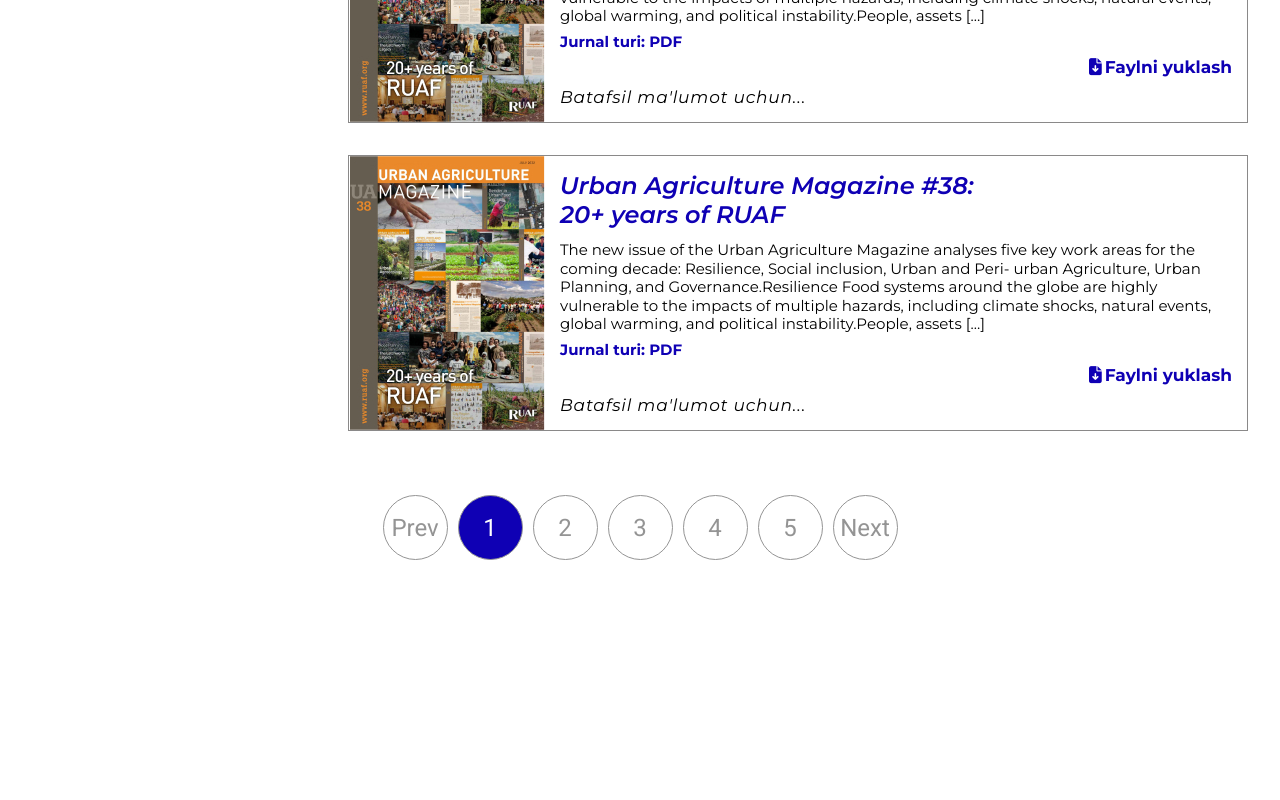
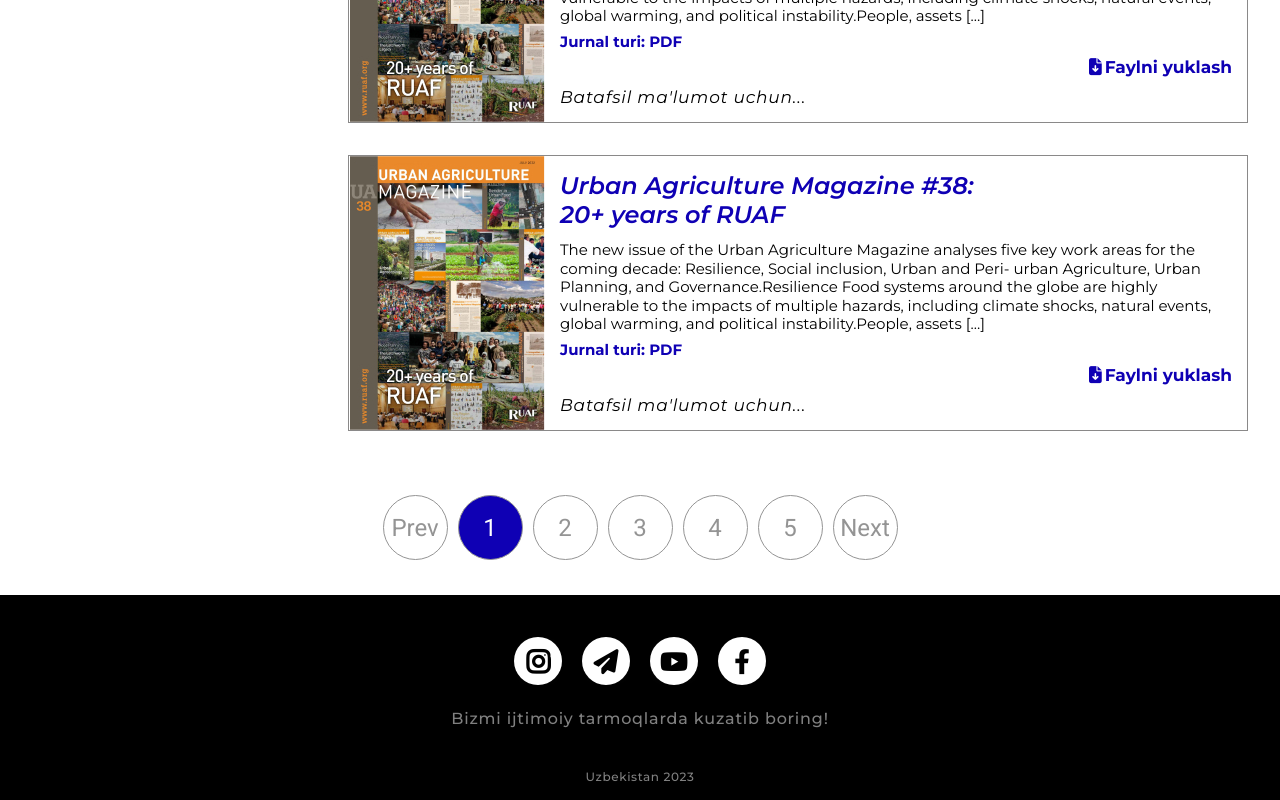
Before and after one commit to jahakholikulov002/article-vue, a Vue app: page /magazines in a window 1280 px wide. Shown: the part 573-1373 px from the top of the page. Before the commit the page ends 1133 px from the top, so only its background shows below. Built offline with nearby package versions, Linux system fonts and the light colour scheme.

Commit message:
end main styling of magazines page

```diff
--- a/src/components/buttons/Pagination.vue
+++ b/src/components/buttons/Pagination.vue
@@ -87,7 +87,7 @@
     color:#949494;
   }
   li:hover{
-    background: #0072b4;
+    background: #0033b4;
     color: #fff;
   }
   li.active {
--- a/src/pages/Magazines.vue
+++ b/src/pages/Magazines.vue
@@ -5,18 +5,19 @@
 
     </div>
     <Pagination :current-page="currentPage" :page-count="pageCount" :page-range="pageRange" @page-changed="changePage" />
-
+    <Footer class="footer"></Footer>
 </template>
 <script>
 import Filter from "@/components/Mag-types/Filter.vue"
 import Magazine from "@/components/magazines/Magazine.vue"
 import Pagination from "@/components/buttons/Pagination.vue"
-
+import Footer from "@/components/footer/Footer.vue"
 export default {
     components: {
         Filter,
         Magazine,
-        Pagination
+        Pagination,
+        Footer
     },
     data() {
         return {
@@ -34,10 +35,14 @@ export default {
 
 }
 </script>
-<style>
+<style scoped>
 .main-content {
     display: flex;
     flex-direction: row;
 
 }
+.footer{
+    margin-top: 35px;
+}
+
 </style>
```
